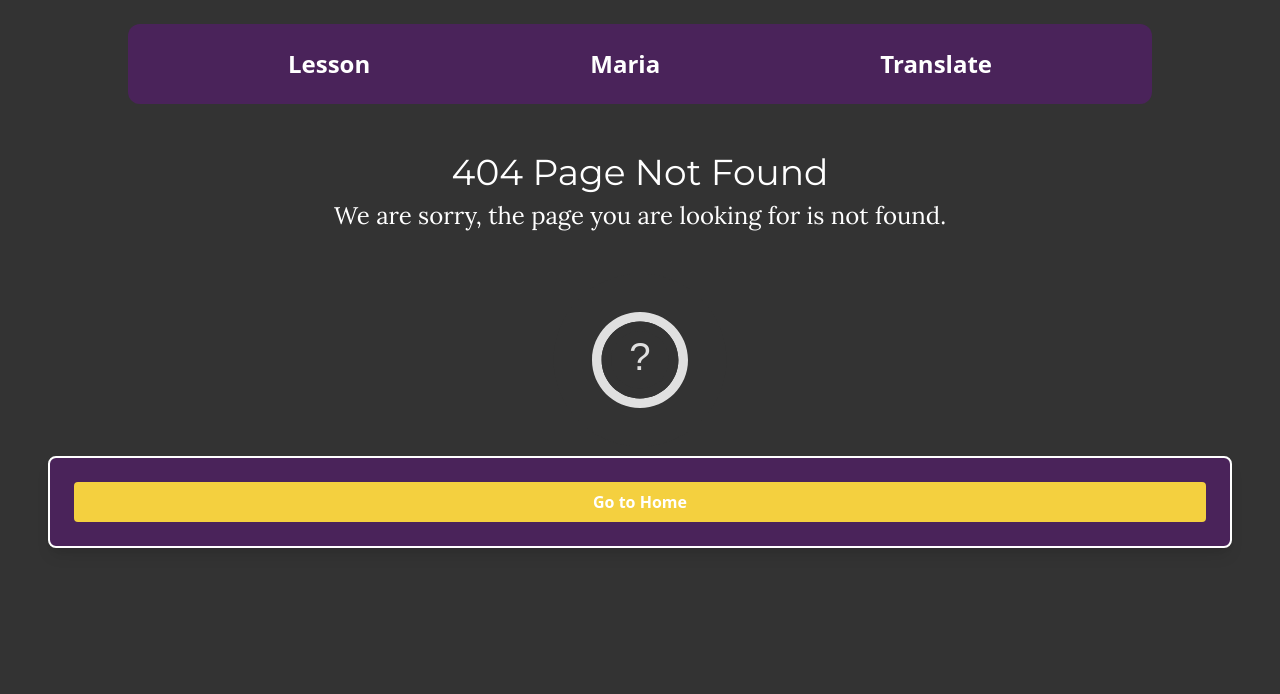
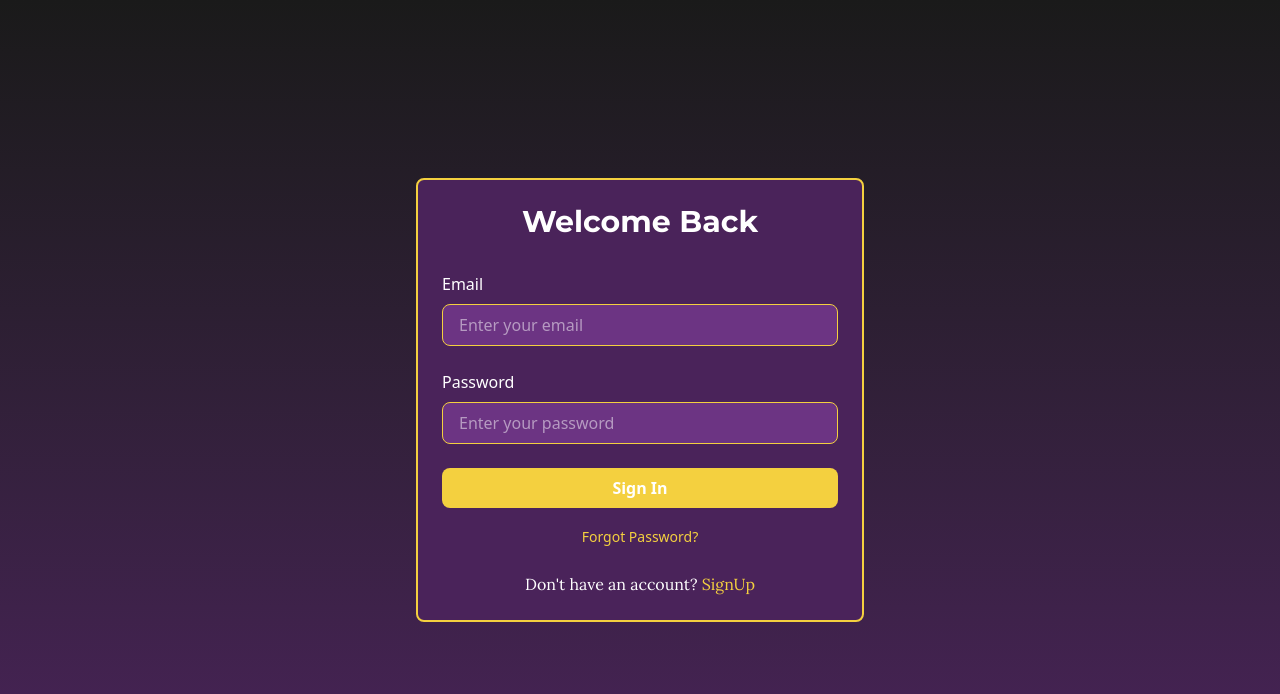
Before and after one commit to BetaCoder28/maria, a React (Vite) app: page /login in a window 1280 px wide. Before the commit this address had no page. Shown: the top 694 px of the page. Built offline with nearby package versions, Linux system fonts and the light colour scheme.

Commit message:
Login Page

```diff
--- a/src/Pages/App/Index.jsx
+++ b/src/Pages/App/Index.jsx
@@ -8,6 +8,7 @@ import Maria from '../Maria';
 import Translator from '../Translate';
 import NotFound from '../NotFound';
 import PageConstruction from '../Construction';
+import Login from '../Login';
 import { LanguageProvider } from '../../locale/languageProvider';
 
 const AppRoutes = () => {
@@ -16,6 +17,7 @@ const AppRoutes = () => {
     {path : '/lessons', element : <PageConstruction />},
     {path : '/maria', element : <Maria />},
     {path : '/translate', element : <Translator />},
+    {path : '/login', element : <Login />},
     {path : '/*', element : <NotFound /> },
 
   ])
@@ -27,7 +29,7 @@ const AppWrapper = () => {
   const location = useLocation();
 
   return <>
-    { location.pathname !== '/' &&  <NavBar />}
+    { location.pathname !== '/' && location.pathname !== '/login' && <NavBar />}
     <AppRoutes />
   </>
 
--- a/src/Pages/Home/index.jsx
+++ b/src/Pages/Home/index.jsx
@@ -52,7 +52,7 @@ const Home = () => {
                         <p className='text-white text-center text-sm md:text-base lg:text-lg my-2'>
                             {t.Home.ServicesDescription.lessons}
                         </p>
-                        <Link to='/lessons' className="w-full">
+                        <Link to='/login' className="w-full">
                             <button className="w-full px-4 py-2 bg-[#F4D03F] text-white font-bold rounded transition hover:bg-yellow-600 text-sm md:text-base">
                                 {t.Home.ServicesButton.lessons}
                             </button>
@@ -65,7 +65,7 @@ const Home = () => {
                         <p className='text-white text-center text-sm md:text-base lg:text-lg my-2'>
                             {t.Home.ServicesDescription.maria}
                         </p>
-                        <Link to='/maria' className="w-full">
+                        <Link to='/login' className="w-full">
                             <button className="w-full px-4 py-2 bg-[#F4D03F] text-white font-bold rounded transition hover:bg-yellow-600 text-sm md:text-base">
                                 {t.Home.ServicesButton.maria}
                             </button>
--- /dev/null
+++ b/src/Pages/Login/index.jsx
@@ -0,0 +1,67 @@
+import { useContext } from "react";
+import { Link } from "react-router";
+
+import {LanguageContext} from '../../locale/languageProvider';
+import { translations } from '../../locale/translations';
+
+
+const Login = () => {
+
+        const {language} = useContext(LanguageContext);
+        const t = translations[language];
+
+    return (
+        <div className="min-h-screen bg-gradient-to-b from-[#1A1A1A] to-[#4A235A] flex items-center justify-center p-4">
+            <div className="bg-[#4A235A] border-2 border-[#F4D03F] rounded-lg p-6 w-full max-w-md">
+                <h2 className="text-3xl font-bold text-center mb-8 text-white">{t.Login.mainTitle}</h2>
+
+                <form className="space-y-6">
+                    <div>
+                        <label className="block text-white font-medium mb-2">{t.Login.email}</label>
+                        <input
+                            type="email"
+                            className="w-full px-4 py-2 bg-[#6C3483] border border-[#F4D03F] rounded-lg
+                                   focus:outline-none focus:ring-2 focus:ring-[#F4D03F] text-white"
+                            placeholder={t.Login.placeholders.emailPlaceholder}
+                        />
+                    </div>
+
+                    <div>
+                        <label className="block text-white font-medium mb-2">{t.Login.password}</label>
+                        <input
+                            type="password"
+                            className="w-full px-4 py-2 bg-[#6C3483] border border-[#F4D03F] rounded-lg
+                                   focus:outline-none focus:ring-2 focus:ring-[#F4D03F] text-white"
+                            placeholder={t.Login.placeholders.passwordPlaceholder}
+                        />
+                    </div>
+                    <Link to='/maria' className="w-full">
+                        <button
+                            type="submit"
+                            className="w-full py-2 bg-[#F4D03F] hover:bg-[#F1C40F] text-white font-bold
+                            rounded-lg transition duration-300"
+                            >
+                            {t.Login.signButton}
+                        </button>
+                    </Link>
+
+                    <div className="text-center mt-4">
+                        <a href="#" className="text-[#F4D03F] hover:text-[#F1C40F] text-sm">
+                            {t.Login.forgot}
+                        </a>
+                    </div>
+                </form>
+
+                <div className="mt-6 text-center text-white">
+                    <p>{t.Login.dontAccount} {' '}
+                        <a href="#" className="text-[#F4D03F] hover:text-[#F1C40F] font-medium">
+                            {t.Login.signUp}
+                        </a>
+                    </p>
+                </div>
+            </div>
+        </div>
+    );
+};
+
+export default Login;
--- a/src/locale/en.jsx
+++ b/src/locale/en.jsx
@@ -13,7 +13,7 @@ const en = {
             translatorTitle : 'Translator',
         },
         ServicesDescription: {
-            lessons : 'Begin your learning journey with the lessons we have thoughtfully prepared for you.',
+            lessons : 'Begin your learning journey with the lessons we have thoughtfully prepared.',
             maria : 'Start a conversation with virtual assistant Maria and discover your full potential.',
             translator : 'Utilize our translator to accurately translate any text or content with ease.'
         },
@@ -36,6 +36,19 @@ const en = {
         }
 
     },
+    Login : {
+        mainTitle: 'Welcome Back',
+        email : 'Email',
+        password : 'Password',
+        signButton : 'Sign In',
+        forgot: 'Forgot Password?',
+        dontAccount : "Don't have an account?",
+        signUp : 'SignUp',
+        placeholders : {
+            emailPlaceholder : 'Enter your email',
+            passwordPlaceholder : 'Enter your password',
+        }
+    }
 
 
 
--- a/src/locale/es.jsx
+++ b/src/locale/es.jsx
@@ -4,7 +4,7 @@ const es = {
         es : 'Español'
     },
     Home: {
-        mainDescription : "El objetivo de Maria es ofrecer una forma estructurada y efectiva de aprender un nuevo idioma a través de lecciones de conversación basadas en situaciones reales. Estas lecciones simulan escenarios auténticos, ayudándote a desarrollar habilidades prácticas en contextos significativos. Después de cada lección, conversaciones guiadas refuerzan los conceptos clave y el vocabulario, asegurando que no solo entiendas, sino que también ganes confianza para usar el idioma en situaciones reales. El enfoque inmersivo e interactivo de María apoya tu progreso hacia la fluidez con el tiempo.",
+        mainDescription : "El objetivo de Maria es ofrecer una forma estructurada y efectiva de aprender un nuevo idioma a través de lecciones de conversación basadas en situaciones reales. Estas lecciones simulan escenarios auténticos, ayudándote a desarrollar habilidades prácticas en contextos significativos. Después de cada lección, conversaciones guiadas refuerzan los conceptos clave y el vocabulario, asegurando que no solo entiendas, sino que también ganes confianza para usar el idioma en situaciones reales. El enfoque inmersivo e interactivo de Maria apoya tu progreso hacia la fluidez con el tiempo.",
         translatorDescription: "También tenemos un servicio adicional, el traductor.",
         ServicesTitle: {
             mainTitle : 'Nuestros Servicios',
@@ -35,6 +35,19 @@ const es = {
             copyright : `© ${new Date().getFullYear()}  HelloMaria & Project Maria. Todos los derechos reservados. Diseñado y desarrollado por Semi-Junior`
         }
     },
+    Login : {
+        mainTitle: 'Bienvenido',
+        email : 'Email',
+        password : 'Contraseña',
+        signButton : 'Entrar',
+        forgot: '¿Olvidaste tu contraseña?',
+        dontAccount : "¿No tienes una cuenta?",
+        signUp : 'Registrarme',
+        placeholders : {
+            emailPlaceholder : 'Ingresa tu correo',
+            passwordPlaceholder : 'Ingresa tu contraseña',
+        }
+    }
 
 }
 
```
